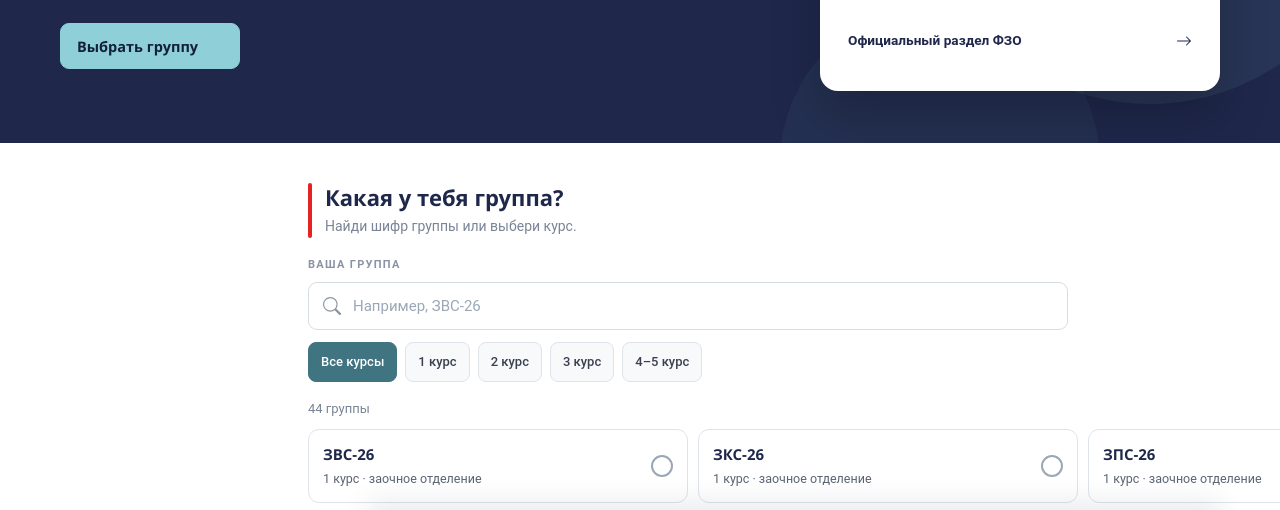
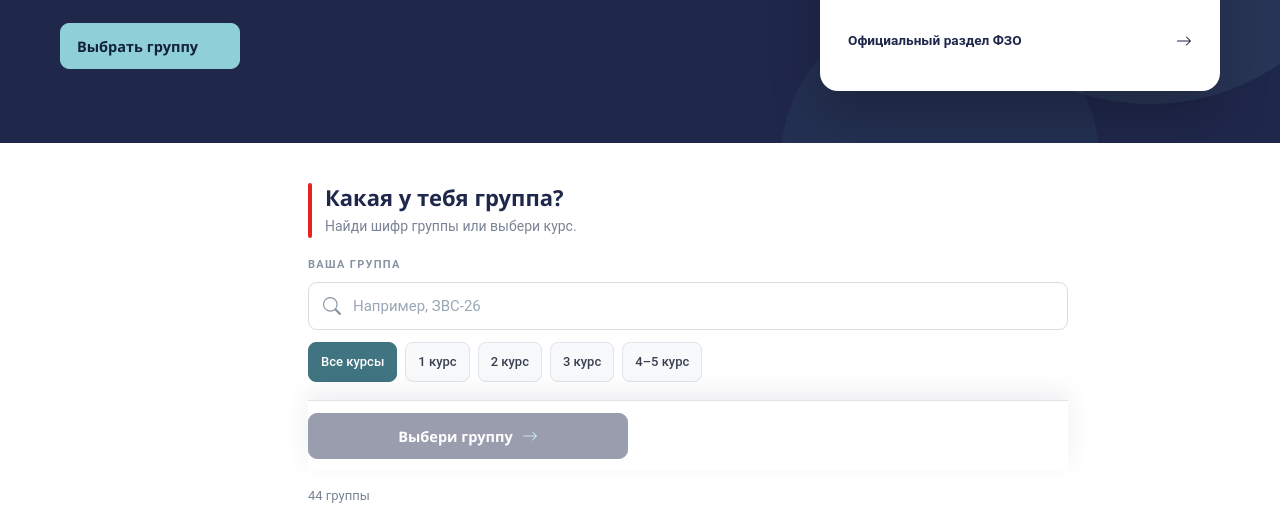
Before and after one commit to ivan-s-2001/rgatu-schedule, a website: page public/index.html in a window 1280 px wide. Shown: the part 216-726 px from the top of the page. Drawn offline with Linux system fonts and the light colour scheme; no server answers.

Commit message:
layout: make desktop actions sticky within content height

```diff
--- a/public/app.css
+++ b/public/app.css
@@ -1083,7 +1083,7 @@ html[data-theme=dark] .toast{background:#eef3fb;color:#101827}
     grid-column:2;
     grid-row:2;
     width:calc(100% - 308px);
-    min-height:calc(100dvh - 72px);
+    min-height:0;
     margin-left:308px;
     padding:40px 0 56px;
   }
@@ -1149,19 +1149,23 @@ html[data-theme=dark] .toast{background:#eef3fb;color:#101827}
   .picker-form>.screen-heading,.picker-form>.label,.picker-form>.search-wrap,.picker-form>.filters{max-width:760px}
   .group-list{grid-template-columns:repeat(3,minmax(0,1fr));gap:10px}
   .sticky-action{
-    position:fixed;
-    left:max(308px,calc((100vw - 1160px)/2 + 308px));
-    right:max(18px,calc((100vw - 1160px)/2));
+    position:sticky;
+    left:auto;
+    right:auto;
     bottom:0;
-    z-index:50;
-    width:auto;
+    z-index:12;
+    width:min(760px,100%);
     max-width:none;
-    margin:0;
-    padding:12px 0 calc(12px + env(safe-area-inset-bottom));
+    margin:18px 0 0;
+    padding:12px 0;
     border-top:1px solid var(--line);
     background:var(--white);
-    box-shadow:0 -10px 28px rgba(31,39,75,.10);
-    backdrop-filter:blur(14px);
+    box-shadow:0 -8px 22px rgba(31,39,75,.08);
+    backdrop-filter:blur(12px);
+  }
+  html[data-theme=dark] .sticky-action{
+    background:var(--white);
+    box-shadow:0 -10px 24px rgba(0,0,0,.24);
   }
   .sticky-action .primary{
     width:320px;
```
